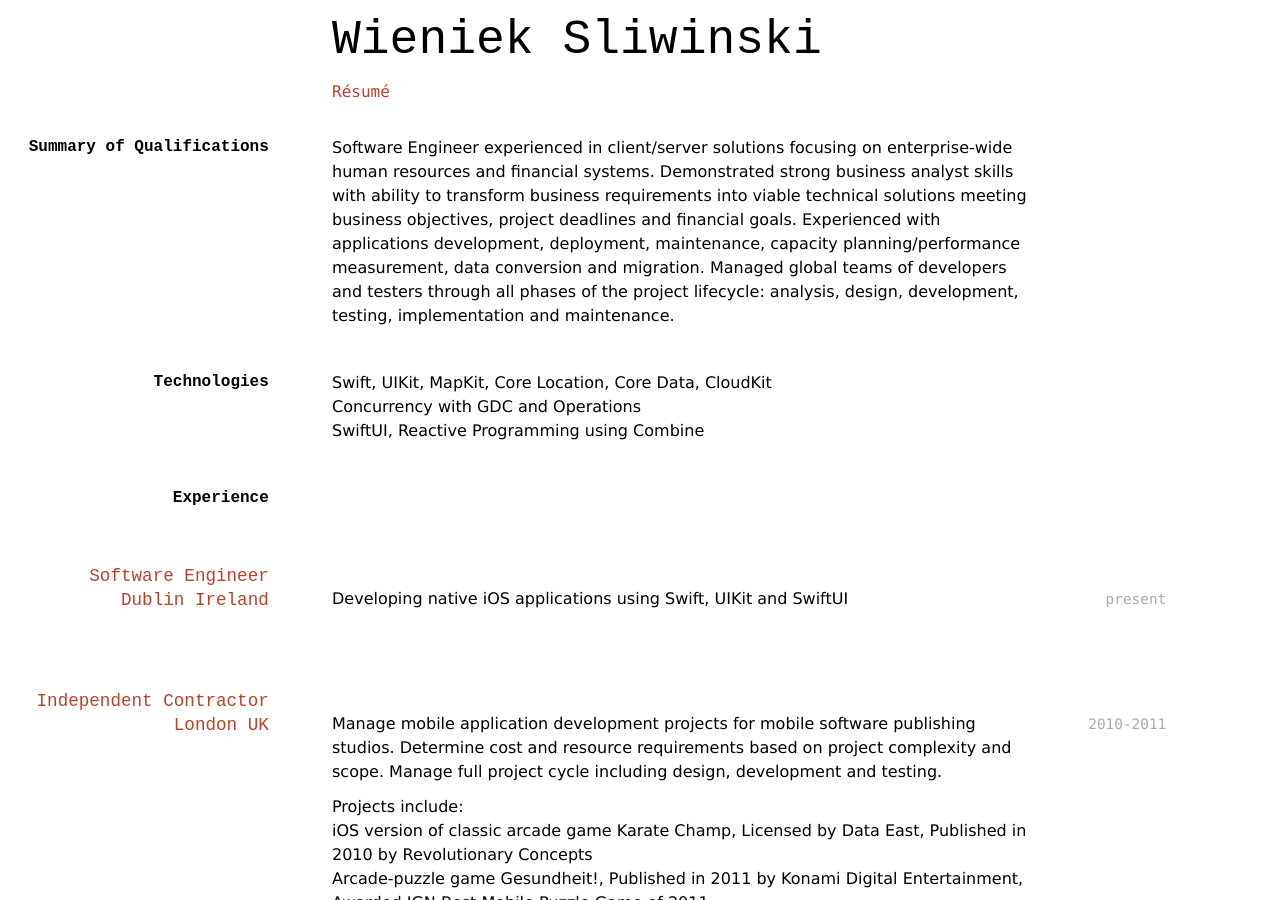
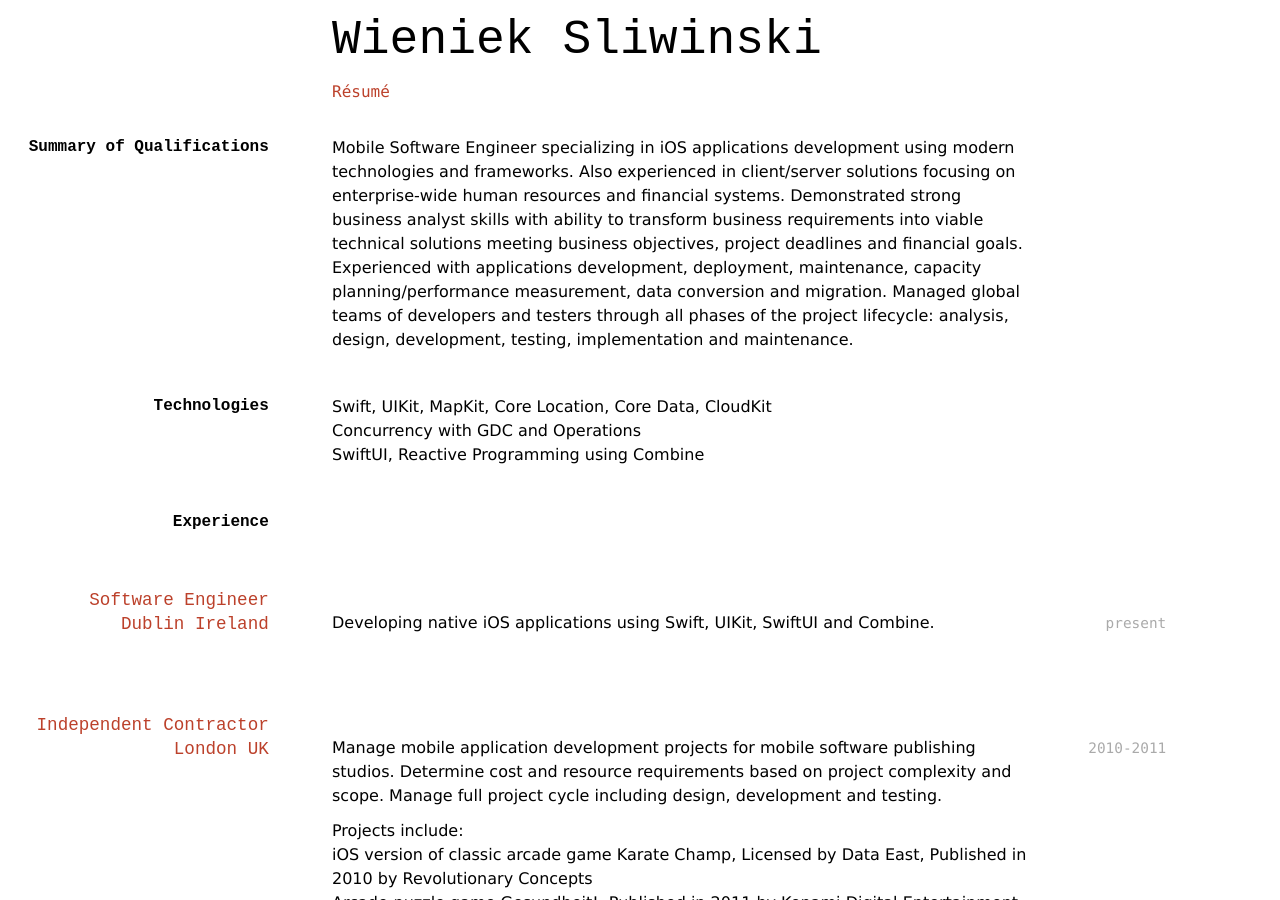
Before and after one commit to wieniek/resume, a Jekyll site: the page built from index.md, in a window 1280 px wide and 900 px high. Built offline with Jekyll 4.4.1, drawn with Linux system fonts in a browser that asks for light colours.

Commit message:
Summary update

```diff
--- a/index.md
+++ b/index.md
@@ -10,7 +10,7 @@ title: Wieniek Sliwinski's CV
 
 ### **Summary of Qualifications**
 
-Software Engineer experienced in client/server solutions focusing on enterprise-wide human resources and financial systems. Demonstrated strong business analyst skills with ability to transform business requirements into viable technical solutions meeting business objectives, project deadlines and financial goals. Experienced with applications development, deployment, maintenance, capacity planning/performance measurement, data conversion and migration. Managed global teams of developers and testers through all phases of the project lifecycle: analysis, design, development, testing, implementation and maintenance.
+Mobile Software Engineer specializing in iOS applications development using modern technologies and frameworks. Also experienced in client/server solutions focusing on enterprise-wide human resources and financial systems. Demonstrated strong business analyst skills with ability to transform business requirements into viable technical solutions meeting business objectives, project deadlines and financial goals. Experienced with applications development, deployment, maintenance, capacity planning/performance measurement, data conversion and migration. Managed global teams of developers and testers through all phases of the project lifecycle: analysis, design, development, testing, implementation and maintenance.
 
 ### **Technologies**
 
@@ -22,7 +22,7 @@ SwiftUI, Reactive Programming using Combine
 
 ## Software Engineer <br/> Dublin Ireland
 `present`
-Developing native iOS applications using Swift, UIKit and SwiftUI
+Developing native iOS applications using Swift, UIKit, SwiftUI and Combine.
 
 ## Independent Contractor <br/> London UK
 `2010-2011`
```
